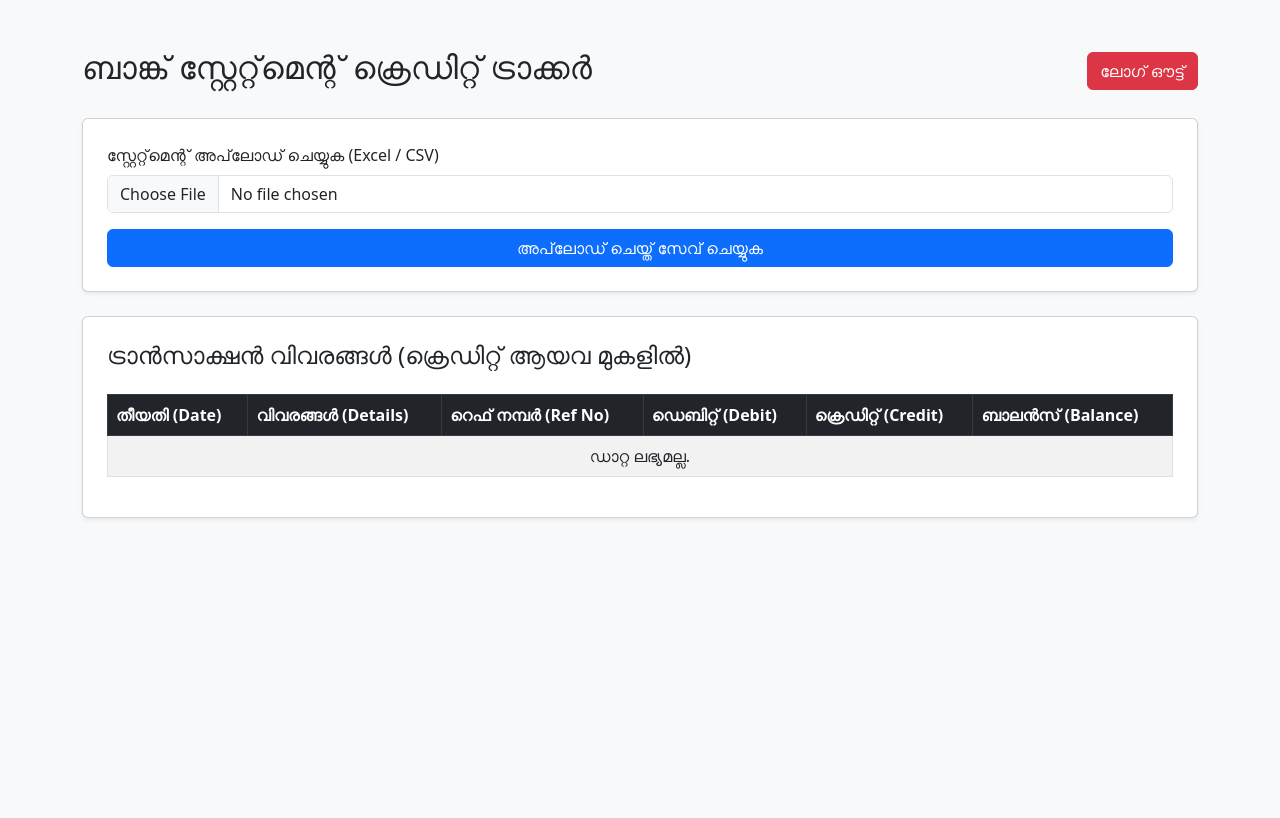
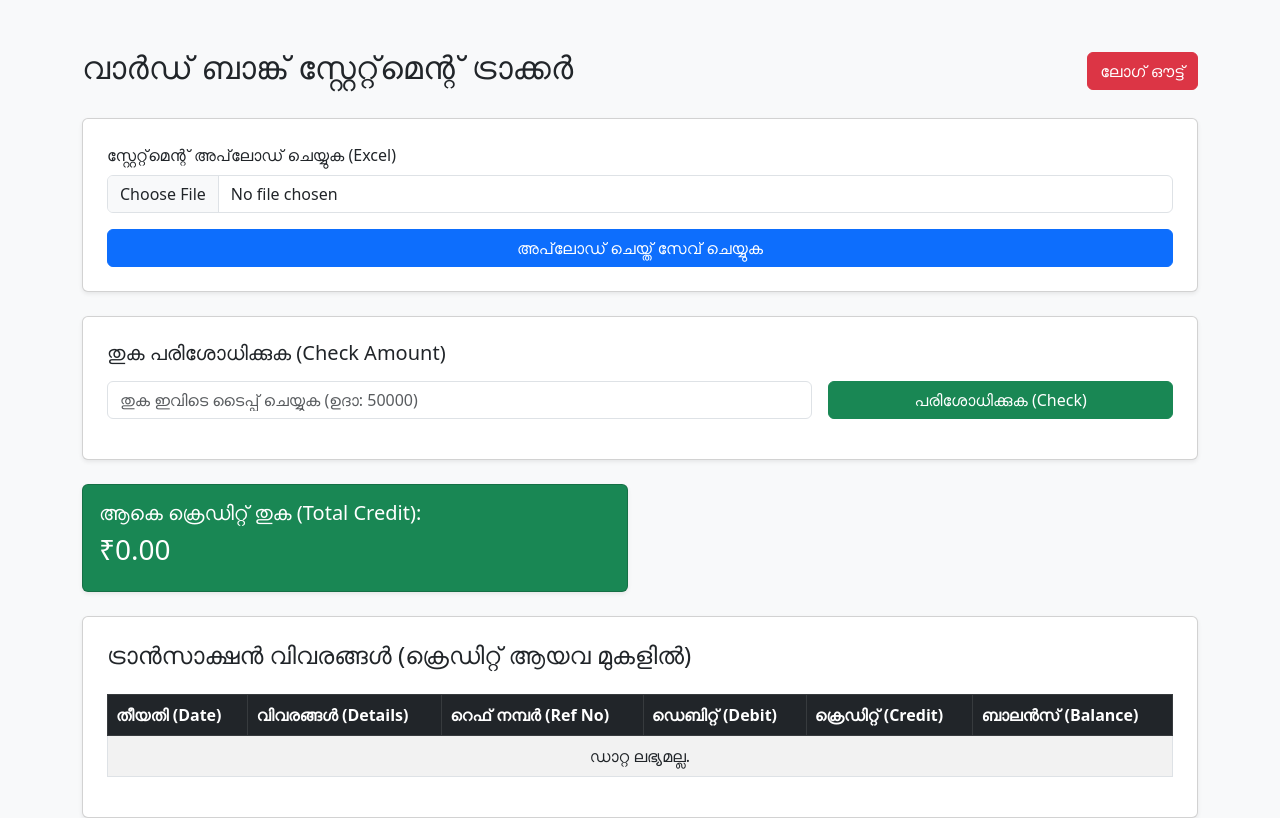
Before and after one commit to wpikodurwest-png/bank-tracker, a Python web app: template templates/index.html in a window 1280 px wide. Before the commit the page ends 519 px from the top, so only its background shows below. Run offline with Jinja, Linux system fonts and the light colour scheme; the template is opened without the code that fills it, so the values that code supplies are empty; some libraries are stand-ins or nearby versions.

Commit message:
Update index.html

```diff
--- a/templates/index.html
+++ b/templates/index.html
@@ -3,24 +3,51 @@
 <head>
     <meta charset="UTF-8">
     <meta name="viewport" content="width=device-width, initial-scale=1.0">
-    <title>ബാങ്ക് ക്രെഡിറ്റ് ട്രാക്കർ</title>
+    <title>വാർഡ് ബാങ്ക് ക്രെഡിറ്റ് ട്രാക്കർ</title>
     <link href="https://cdn.jsdelivr.net/npm/bootstrap@5.3.0/dist/css/bootstrap.min.css" rel="stylesheet">
 </head>
 <body class="bg-light">
     <div class="container mt-5">
         <div class="d-flex justify-content-between align-items-center mb-4">
-            <h2>ബാങ്ക് സ്റ്റേറ്റ്‌മെന്റ് ക്രെഡിറ്റ് ട്രാക്കർ</h2>
+            <h2>വാർഡ് ബാങ്ക് സ്റ്റേറ്റ്‌മെന്റ് ട്രാക്കർ</h2>
             <a href="/logout" class="btn btn-danger">ലോഗ് ഔട്ട്</a>
         </div>
 
+        <!-- ഫയൽ അപ്‌ലോഡ് ചെയ്യുന്ന സെക്‌ഷൻ -->
         <div class="card p-4 shadow-sm mb-4">
             <div class="mb-3">
-                <label class="form-label">സ്റ്റേറ്റ്‌മെന്റ് അപ്‌ലോഡ് ചെയ്യുക (Excel / CSV)</label>
-                <input class="form-control" type="file" id="statementFile" accept=".csv, .xlsx">
+                <label class="form-label">സ്റ്റേറ്റ്‌മെന്റ് അപ്‌ലോഡ് ചെയ്യുക (Excel)</label>
+                <input class="form-control" type="file" id="statementFile" accept=".xlsx, .xls">
             </div>
             <button class="btn btn-primary" onclick="uploadFile()">അപ്‌ലോഡ് ചെയ്ത് സേവ് ചെയ്യുക</button>
         </div>
 
+        <!-- തുക ചെക്ക് ചെയ്യുന്ന പുതിയ സെക്‌ഷൻ -->
+        <div class="card p-4 shadow-sm mb-4">
+            <h5 class="mb-3">തുക പരിശോധിക്കുക (Check Amount)</h5>
+            <div class="row g-3">
+                <div class="col-md-8">
+                    <input type="number" class="form-control" id="checkAmountInput" placeholder="തുക ഇവിടെ ടൈപ്പ് ചെയ്യുക (ഉദാ: 50000)">
+                </div>
+                <div class="col-md-4">
+                    <button class="btn btn-success w-100" onclick="verifyAmount()">പരിശോധിക്കുക (Check)</button>
+                </div>
+            </div>
+            <!-- റിസൾട്ട് കാണിക്കുന്ന സ്ഥലം -->
+            <div id="checkResult" class="mt-3"></div>
+        </div>
+
+        <!-- ആകെ ക്രെഡിറ്റ് തുക -->
+        <div class="row mb-4">
+            <div class="col-md-6">
+                <div class="card bg-success text-white p-3 shadow-sm">
+                    <h5>ആകെ ക്രെഡിറ്റ് തുക (Total Credit):</h5>
+                    <h3 id="totalCreditDisplay">₹0.00</h3>
+                </div>
+            </div>
+        </div>
+
+        <!-- ടേബിൾ സെക്‌ഷൻ -->
         <div class="card p-4 shadow-sm">
             <h4>ട്രാൻസാക്ഷൻ വിവരങ്ങൾ (ക്രെഡിറ്റ് ആയവ മുകളിൽ)</h4>
             <div class="table-responsive mt-3">
@@ -82,19 +109,59 @@
             });
         }
 
+        // തുക പരിശോധിക്കുന്ന ഫംഗ്ഷൻ
+        function verifyAmount() {
+            const inputVal = parseFloat(document.getElementById('checkAmountInput').value);
+            const resultDiv = document.getElementById('checkResult');
+
+            if (isNaN(inputVal)) {
+                resultDiv.innerHTML = `<div class="alert alert-warning">ദയവായി ശരിയായ ഒരു തുക ടൈപ്പ് ചെയ്യുക!</div>`;
+                return;
+            }
+
+            // ലിസ്റ്റിൽ ഈ തുക ക്രെഡിറ്റ് ആയി വന്നിട്ടുണ്ടോ എന്ന് നോക്കുന്നു
+            const matchedTxn = allTransactions.find(txn => {
+                let cred = parseFloat(txn.Credit) || 0;
+                return cred === inputVal;
+            });
+
+            if (matchedTxn) {
+                resultDiv.innerHTML = `
+                    <div class="alert alert-success fw-bold">
+                        ✅ Credited! ഈ തുക (₹${inputVal}) അക്കൗണ്ടിൽ ക്രെഡിറ്റ് ചെയ്യപ്പെട്ടിട്ടുണ്ട്.<br>
+                        <small class="text-dark">തീയതി: ${matchedTxنDate || matchedTxn.Date} | വിവരങ്ങൾ: ${matchedTxn.Details}</small>
+                    </div>
+                `;
+            } else {
+                resultDiv.innerHTML = `
+                    <div class="alert alert-danger fw-bold">
+                        ❌ ഈ തുക (₹${inputVal}) ക്രെഡിറ്റ് ലിസ്റ്റിൽ കണ്ടെത്തിയില്ല!
+                    </div>
+                `;
+            }
+        }
+
         function displayTable(transactions) {
             const tbody = document.getElementById('transactionTableBody');
             tbody.innerHTML = '';
+
             if (transactions.length === 0) {
                 tbody.innerHTML = `<tr><td colspan="6" class="text-center">വിവരങ്ങൾ ഒന്നും കണ്ടെത്തിയില്ല.</td></tr>`;
+                document.getElementById('totalCreditDisplay').innerText = '₹0.00';
                 return;
             }
 
-            // ക്രെഡിറ്റ് തുക ഉള്ളവ മുകളിൽ വരുത്താൻ സോർട്ട് ചെയ്യുന്നു
             transactions.sort((a, b) => (parseFloat(b.Credit) || 0) - (parseFloat(a.Credit) || 0));
 
+            let totalCreditSum = 0;
+
             transactions.forEach(txn => {
-                let isCredit = (parseFloat(txn.Credit) || 0) > 0;
+                let credVal = parseFloat(txn.Credit) || 0;
+                if (credVal > 0) {
+                    totalCreditSum += credVal;
+                }
+
+                let isCredit = credVal > 0;
                 let rowClass = isCredit ? 'table-success fw-bold' : '';
 
                 let row = `<tr class="${rowClass}">
@@ -107,6 +174,8 @@
                 </tr>`;
                 tbody.innerHTML += row;
             });
+
+            document.getElementById('totalCreditDisplay').innerText = '₹' + totalCreditSum.toLocaleString('en-IN', {minimumFractionDigits: 2, maximumFractionDigits: 2});
         }
     </script>
     <script src="https://cdn.jsdelivr.net/npm/bootstrap@5.3.0/dist/js/bootstrap.bundle.min.js"></script>
```
